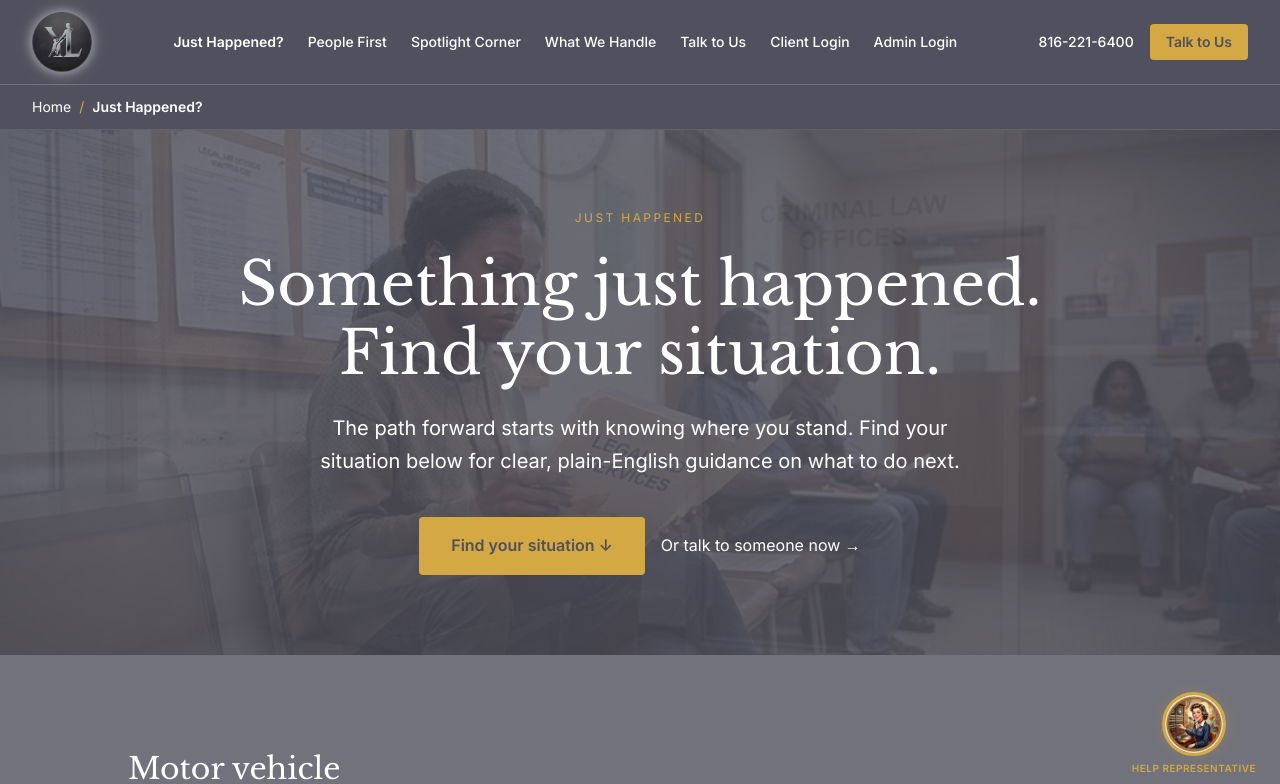
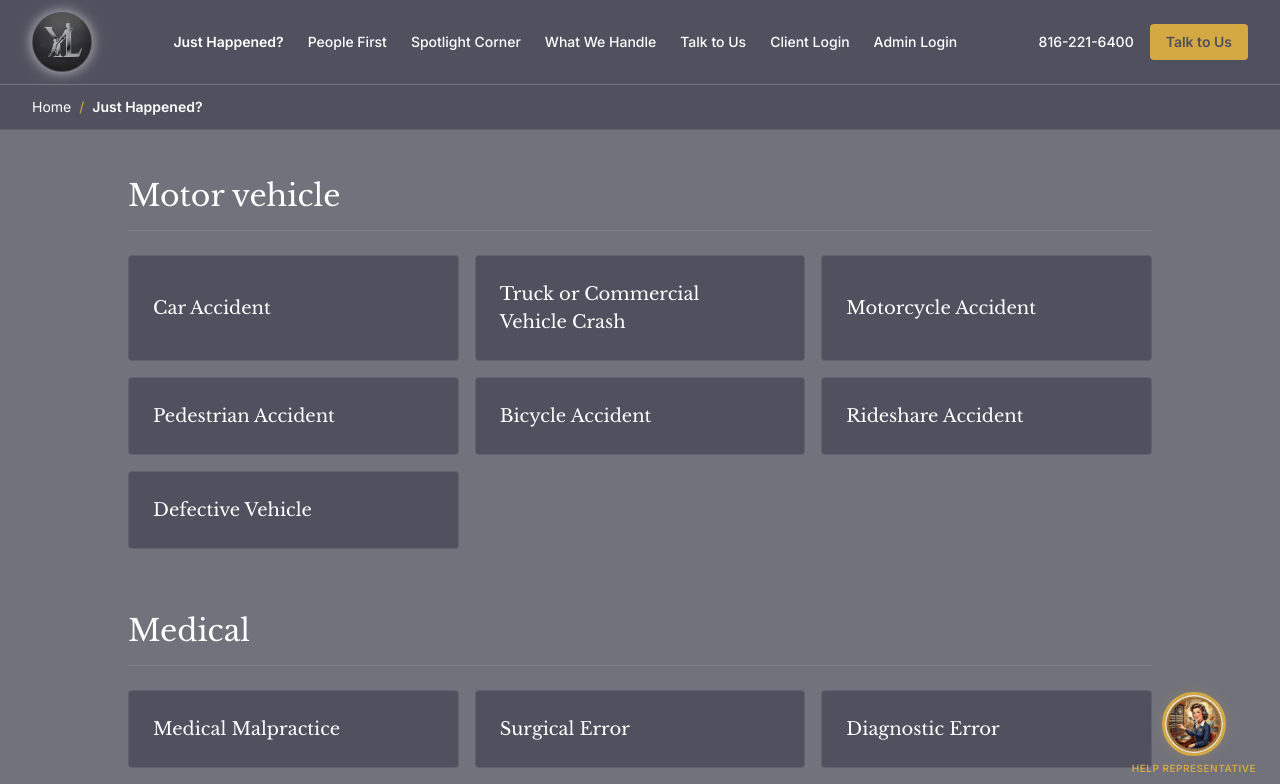
Before and after one commit to GreenBrahma/yonke-law-website, a Next.js app: page /just-happened in a window 1280 px wide. Shown: the top 784 px of the page. Built offline with nearby package versions, Linux system fonts and the light colour scheme.

Commit message:
remove: /just-happened hero section — content now flush under nav

```diff
--- a/app/just-happened/page.tsx
+++ b/app/just-happened/page.tsx
@@ -1,6 +1,5 @@
 import type { Metadata } from "next";
 import Link from "next/link";
-import { PageHero } from "@/components/PageHero";
 
 const TOPIC_LABELS: Record<string, string> = {
   "car-accident": "Car Accident",
@@ -118,43 +117,12 @@ export default function JustHappenedHubPage() {
         dangerouslySetInnerHTML={{ __html: JSON.stringify(jsonLd) }}
       />
 
-      <PageHero
-        title="Something just happened. Find your situation."
-        subtitle="The path forward starts with knowing where you stand. Find your situation below for clear, plain-English guidance on what to do next."
-        eyebrow="Just Happened"
-        images={[
-          "/images/YL client 1.png",
-          "/images/YL client 2.png",
-          "/images/yl-client-3.png",
-          "/images/yl-client-4.png",
-          "/images/YL client 5.png",
-          "/images/YL client 6.png",
-          "/images/YL client 7.png",
-          "/images/YL client 8.png",
-        ]}
-      >
-        <div className="flex flex-col sm:flex-row items-center justify-center gap-4">
-          <Link
-            href="#situations"
-            className="bg-muted-gold text-obsidian-graphite font-semibold px-8 py-4 rounded hover:bg-muted-gold/90 transition-colors duration-200"
-          >
-            Find your situation ↓
-          </Link>
-          <Link
-            href="#consultation"
-            className="text-steel-silver hover:text-chrome-highlight transition-colors duration-200 underline-offset-4 hover:underline"
-          >
-            Or talk to someone now →
-          </Link>
-        </div>
-      </PageHero>
-
       {/* ===========================================
-          Section 2 — Situation Grid
+          Section 1 — Situation Grid (flush under nav)
           =========================================== */}
       <section
         id="situations"
-        className="bg-charcoal-slate py-24 px-4 lg:px-8 scroll-mt-20"
+        className="bg-charcoal-slate pt-12 pb-24 px-4 lg:px-8"
       >
         <div className="mx-auto max-w-5xl">
           <div className="space-y-16">
```
